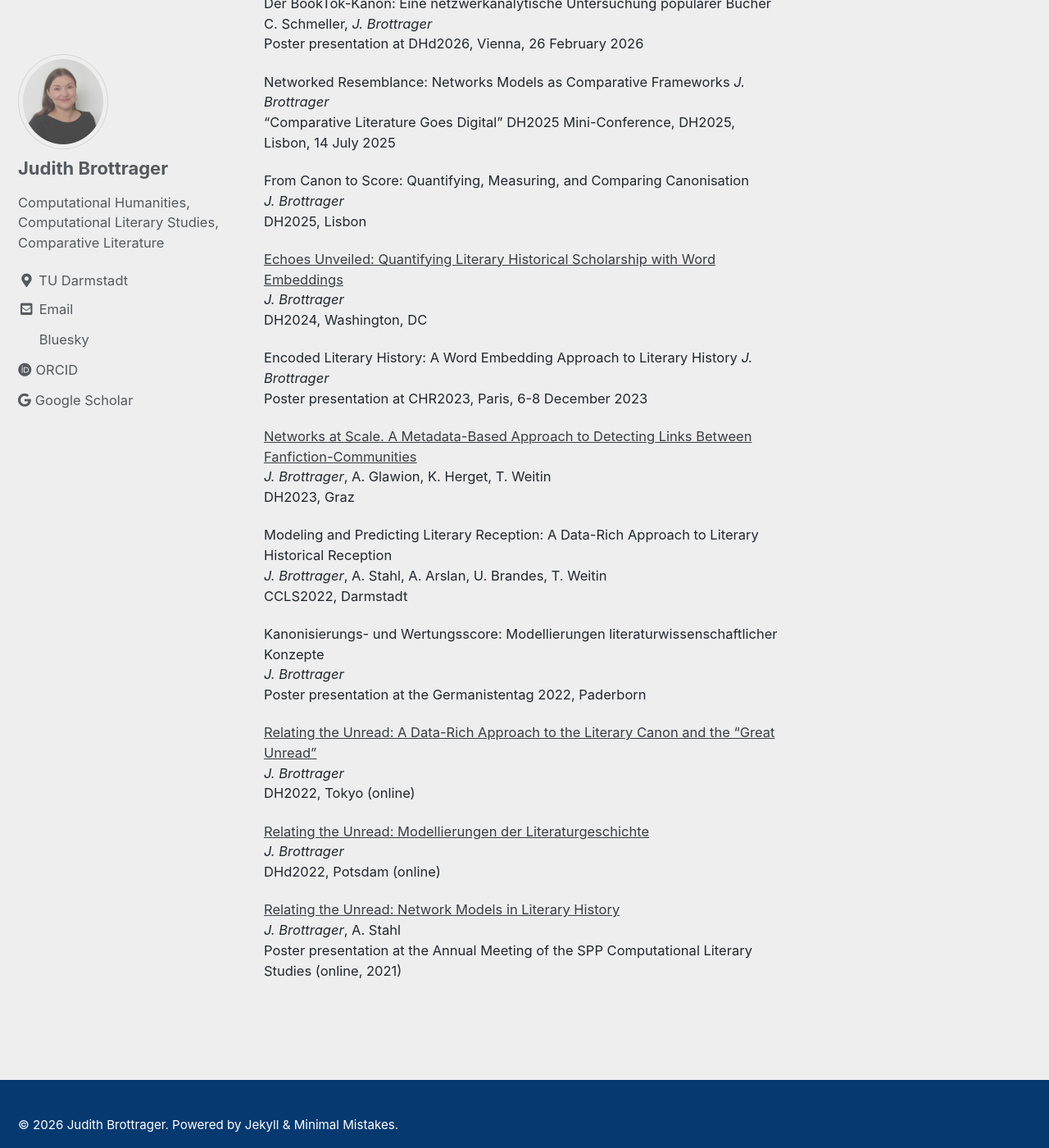
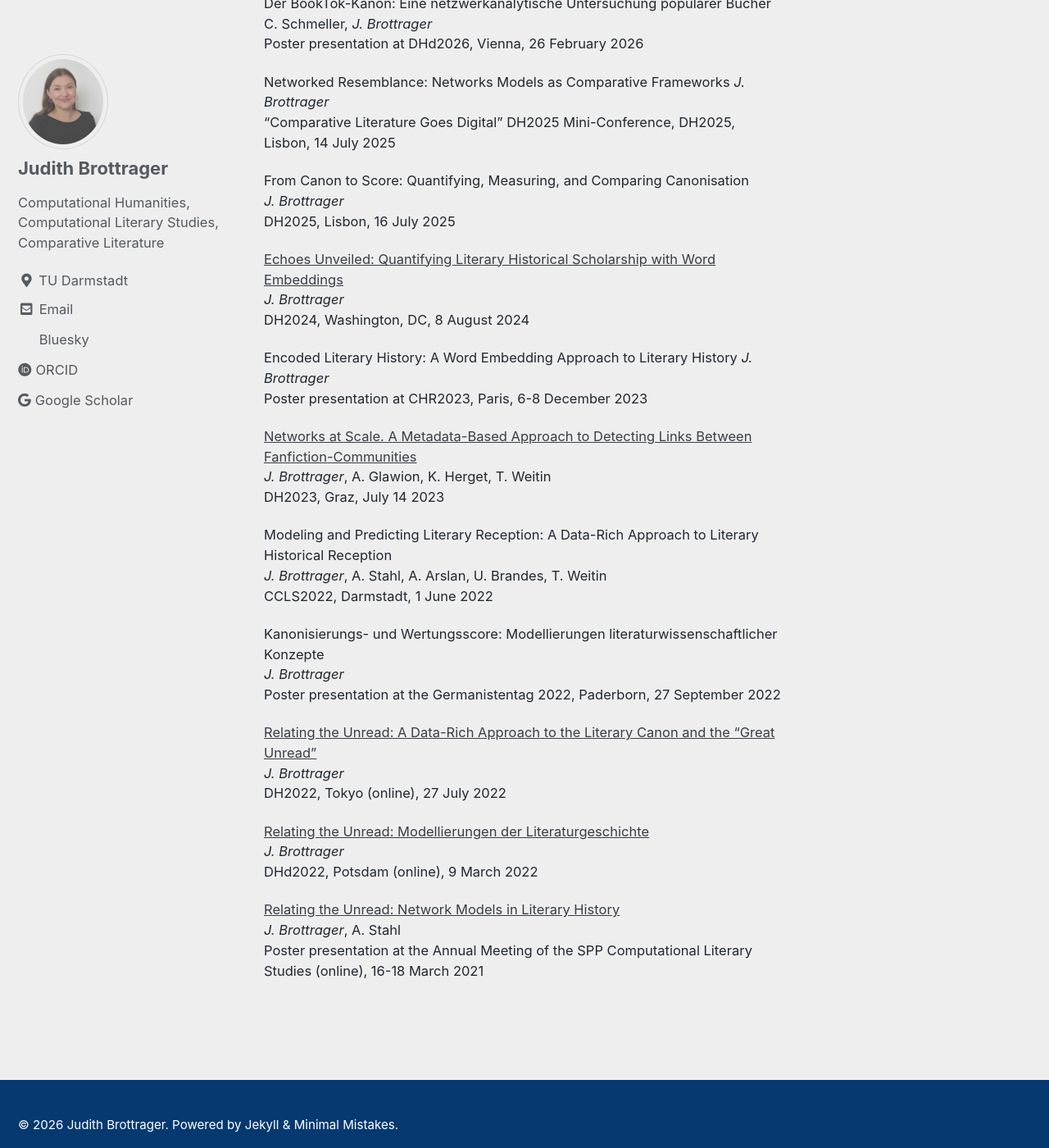
Before and after one commit to jbrottrager/jbrottrager.github.io, a Jekyll site: the page built from _pages/talks.md, in a window 1280 px wide and 1400 px high, scrolled down 686 px. Shown: the whole window at 82% size. Built offline with Jekyll 4.4.1, drawn with Linux system fonts in a browser that asks for light colours; cached includes are drawn as plain includes.

Commit message:
Update talks.md

```diff
--- a/_pages/talks.md
+++ b/_pages/talks.md
@@ -35,11 +35,11 @@ Networked Resemblance: Networks Models as Comparative Frameworks
 
 From Canon to Score: Quantifying, Measuring, and Comparing Canonisation
 *J. Brottrager*<br>
-DH2025, Lisbon
+DH2025, Lisbon, 16 July 2025
 
 [Echoes Unveiled: Quantifying Literary Historical Scholarship with Word Embeddings](https://zenodo.org/records/13834936)
 *J. Brottrager*<br>
-DH2024, Washington, DC
+DH2024, Washington, DC, 8 August 2024
 
 Encoded Literary History: A Word Embedding Approach to Literary History
 *J. Brottrager*<br>
@@ -47,24 +47,24 @@ Poster presentation at CHR2023, Paris, 6-8 December 2023
 
 [Networks at Scale. A Metadata-Based Approach to Detecting Links Between Fanfiction-Communities](https://zenodo.org/records/7961822)
 *J. Brottrager*, A. Glawion, K. Herget, T. Weitin<br>
-DH2023, Graz
+DH2023, Graz, July 14 2023
 
 Modeling and Predicting Literary Reception: A Data-Rich Approach to Literary Historical Reception
 *J. Brottrager*, A. Stahl, A. Arslan, U. Brandes, T. Weitin<br>
-CCLS2022, Darmstadt
+CCLS2022, Darmstadt, 1 June 2022
 
 Kanonisierungs- und Wertungsscore: Modellierungen literaturwissenschaftlicher Konzepte<br>
 *J. Brottrager*<br>
-Poster presentation at the Germanistentag 2022, Paderborn
+Poster presentation at the Germanistentag 2022, Paderborn, 27 September 2022
 
 [Relating the Unread: A Data-Rich Approach to the Literary Canon and the "Great Unread"](https://dh2022.dhii.asia/dh2022bookofabsts.pdf)
 *J. Brottrager*<br>
-DH2022, Tokyo (online)
+DH2022, Tokyo (online), 27 July 2022
 
 [Relating the Unread: Modellierungen der Literaturgeschichte](https://zenodo.org/record/6304590)
 *J. Brottrager*<br>
-DHd2022, Potsdam (online)
+DHd2022, Potsdam (online), 9 March 2022
 
 [Relating the Unread: Network Models in Literary History](https://zenodo.org/record/4737134)
 *J. Brottrager*, A. Stahl<br>
-Poster presentation at the Annual Meeting of the SPP Computational Literary Studies (online, 2021)
+Poster presentation at the Annual Meeting of the SPP Computational Literary Studies (online), 16-18 March 2021
```
